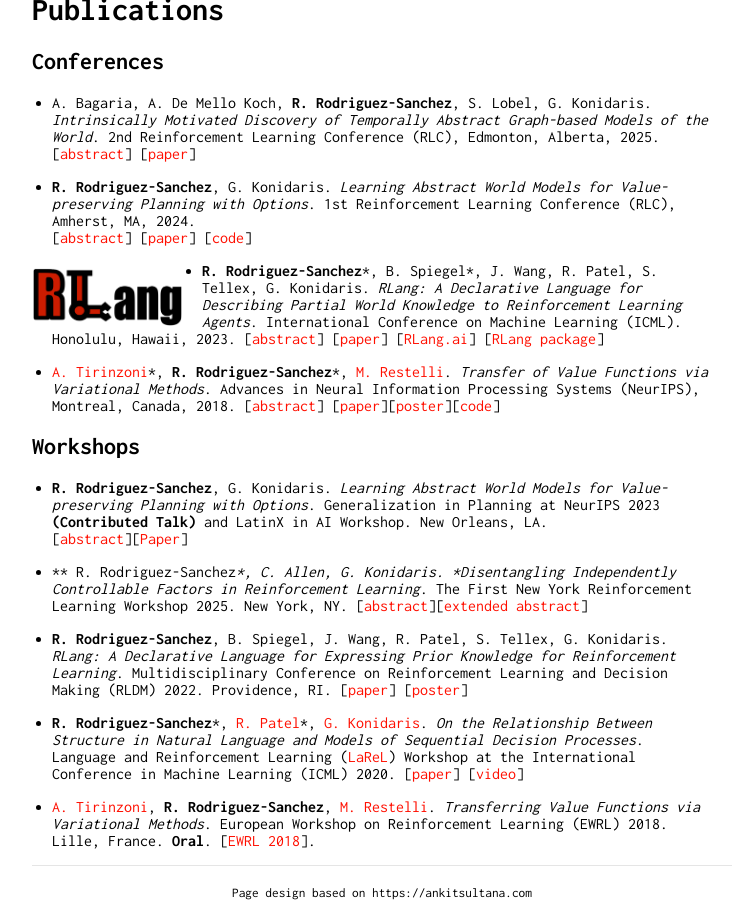
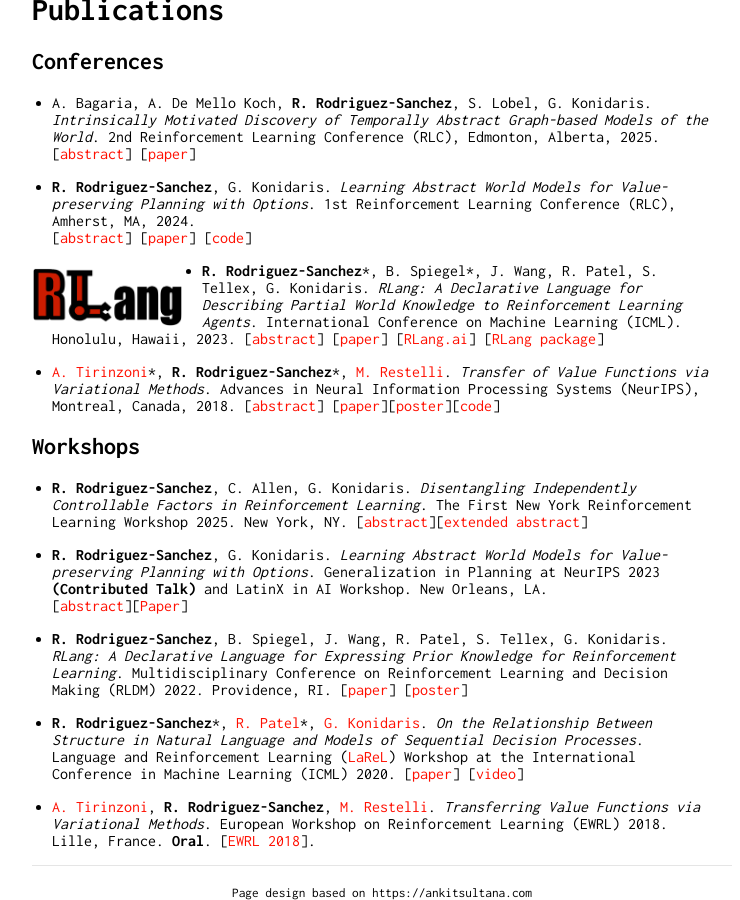
Before and after one commit to rafarodsa/rafarodsa.github.io, a Jekyll site: the page built from index.md, in a window 1280 px wide and 900 px high, scrolled down 712 px. Shown: the whole window, without its empty margins (258-998 px from the left). Built offline with Jekyll 4.4.1, drawn with Linux system fonts in a browser that asks for light colours; part of the change alters nothing that is shown.

```diff
--- a/index.md
+++ b/index.md
@@ -67,6 +67,13 @@ Abstract Graph-based Models of the World*. 2nd Reinforcement Learning Conference
 
 ## **Workshops**
 
+- **R. Rodriguez-Sanchez**, C. Allen, G. Konidaris. *Disentangling Independently Controllable Factors in Reinforcement Learning*. The First New York Reinforcement Learning Workshop 2025. New York, NY.
+[<a href="#" onclick="toggleExpand('abstract6')">abstract</a>][[extended abstract](/nyrl_2025__factored_reps.pdf)]
+
+<div class="expandable-content" id="abstract6" style="display: none;">
+    Leveraging the factored structure of the world leads to efficient algorithms for reinforcement learning that allows agents to abstract states, explore the world and discover skills. However, all these methods require access to a factored representation a priori. Typically, these representations are hand-specified and it remains an open problem how this representation can be learned directly from data. Therefore, applying these methods to problems with high-dimensional observations is not yet practical. In this work, we take a step toward factored representation in reinforcement learning. We introduce Action Controllable Factorization (ACF), a contrastive learning approach that focuses on disentangling *independently controllable* latent variables. These are variables the agent can affect directly without affecting others. The core idea of ACF is to leverage action sparsity: actions typically affect only a subset of variables, while the rest evolve under the environment's dynamics, yielding informative data for contrastive training. ACF recovers the ground‑truth controllable factors directly from pixel observations on three benchmarks with known factored structure---Taxi and MiniGrid‑DoorKey---consistently outperforming baseline disentanglement algorithms.
+</div>
+
 - **R. Rodriguez-Sanchez**, G. Konidaris. *Learning Abstract World Models for Value-preserving Planning with Options*. Generalization in Planning at NeurIPS 2023 **(Contributed Talk)** and LatinX in AI Workshop. New Orleans, LA.
 [<a href="#" onclick="toggleExpand('abstract5')">abstract</a>][[Paper](/genplan2023.pdf)]
 
@@ -83,12 +90,6 @@ function toggleExpand(elementId) {
     content.style.display = (content.style.display === "none") ? "block" : "none";
 }
 </script>
-- ** R. Rodriguez-Sanchez**, C. Allen, G. Konidaris. *Disentangling Independently Controllable Factors in Reinforcement Learning*. The First New York Reinforcement Learning Workshop 2025. New York, NY.
-[<a href="#" onclick="toggleExpand('abstract6')">abstract</a>][[extended abstract](/_nyrl_2025__factored_reps.pdf)]
-
-<div class="expandable-content" id="abstract6" style="display: none;">
-    Leveraging the factored structure of the world leads to efficient algorithms for reinforcement learning that allows agents to abstract states, explore the world and discover skills. However, all these methods require access to a factored representation a priori. Typically, these representations are hand-specified and it remains an open problem how this representation can be learned directly from data. Therefore, applying these methods to problems with high-dimensional observations is not yet practical. In this work, we take a step toward factored representation in reinforcement learning. We introduce Action Controllable Factorization (ACF), a contrastive learning approach that focuses on disentangling *independently controllable* latent variables. These are variables the agent can affect directly without affecting others. The core idea of ACF is to leverage action sparsity: actions typically affect only a subset of variables, while the rest evolve under the environment's dynamics, yielding informative data for contrastive training. ACF recovers the ground‑truth controllable factors directly from pixel observations on three benchmarks with known factored structure---Taxi and MiniGrid‑DoorKey---consistently outperforming baseline disentanglement algorithms.
-</div>
 
 - **R. Rodriguez-Sanchez**, B. Spiegel, J. Wang, R. Patel, S. Tellex, G. Konidaris. *RLang: A Declarative Language for Expressing Prior Knowledge for Reinforcement Learning*. Multidisciplinary Conference on Reinforcement Learning and Decision Making (RLDM) 2022. Providence, RI.
 [[paper](/rlang_rldm2022.pdf)] [[poster](/rlang_rldm_poster.pdf)]
```
Also changed, not shown: 2 other files.
